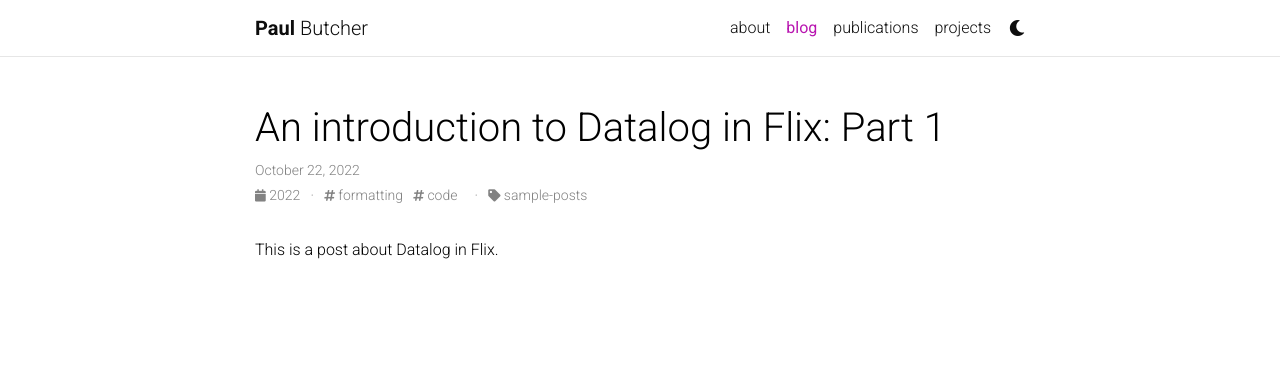
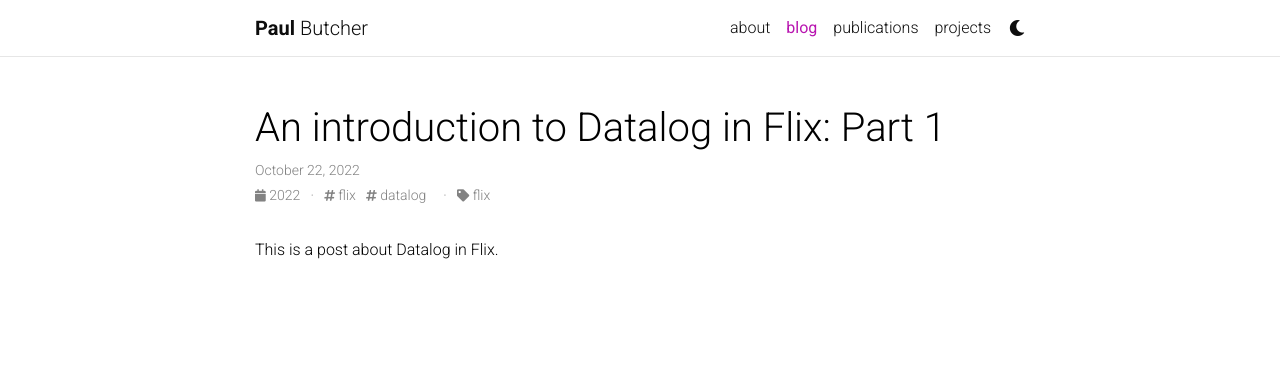
Before and after one commit to paulbutcher/paulbutcher.github.io, a Jekyll site: the page built from _posts/2022-10-22-datalog1.md, in a window 1280 px wide. Shown: the top 379 px of the page. Built offline with Jekyll 4.4.1, drawn with Linux system fonts in a browser that asks for light colours; comment, search, counter and statistics services are not loaded; a style sheet for code colours, icons or effects is not loaded.

Commit message:
Fix header

```diff
--- a/_posts/2022-10-22-datalog1.md
+++ b/_posts/2022-10-22-datalog1.md
@@ -2,9 +2,9 @@
 layout: post
 title: "An introduction to Datalog in Flix: Part 1"
 date: 2022-10-22 20:30
-description: an example of a blog post with some code
-tags: formatting code
-categories: sample-posts
+description:
+tags: flix datalog
+categories: flix
 ---
 
 This is a post about Datalog in Flix.
```
